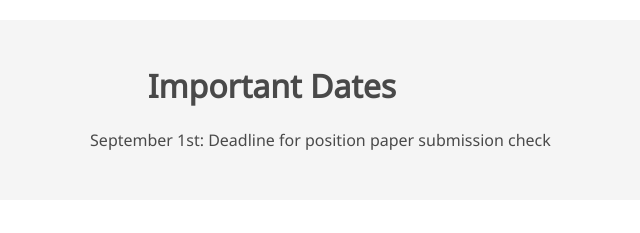
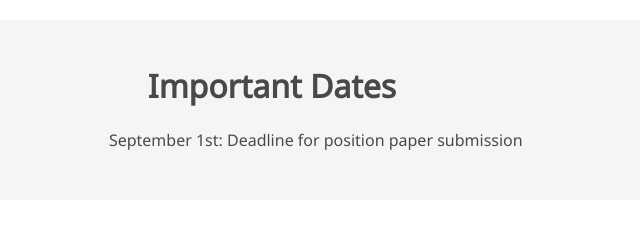
Before and after one commit to aswinbala96/SDW24.github.io, a plain HTML site: page index.html in a window 1280 px wide. Shown: the part 1620-1853 px from the top of the page, 368-1008 px from the left. Drawn offline with nearby package versions, Linux system fonts and the light colour scheme; some icons are missing; a web font is replaced by a local one.

Commit message:
Sixth commit

```diff
--- a/index.html
+++ b/index.html
@@ -188,7 +188,7 @@
         <h2 class="title is-3">Important Dates</h2>
         <div style="white-space: nowrap;" class="content has-text-justified">
           <p>
-            September 1st: Deadline for position paper submission check
+            September 1st: Deadline for position paper submission
           </p>
 
         </div>
```
